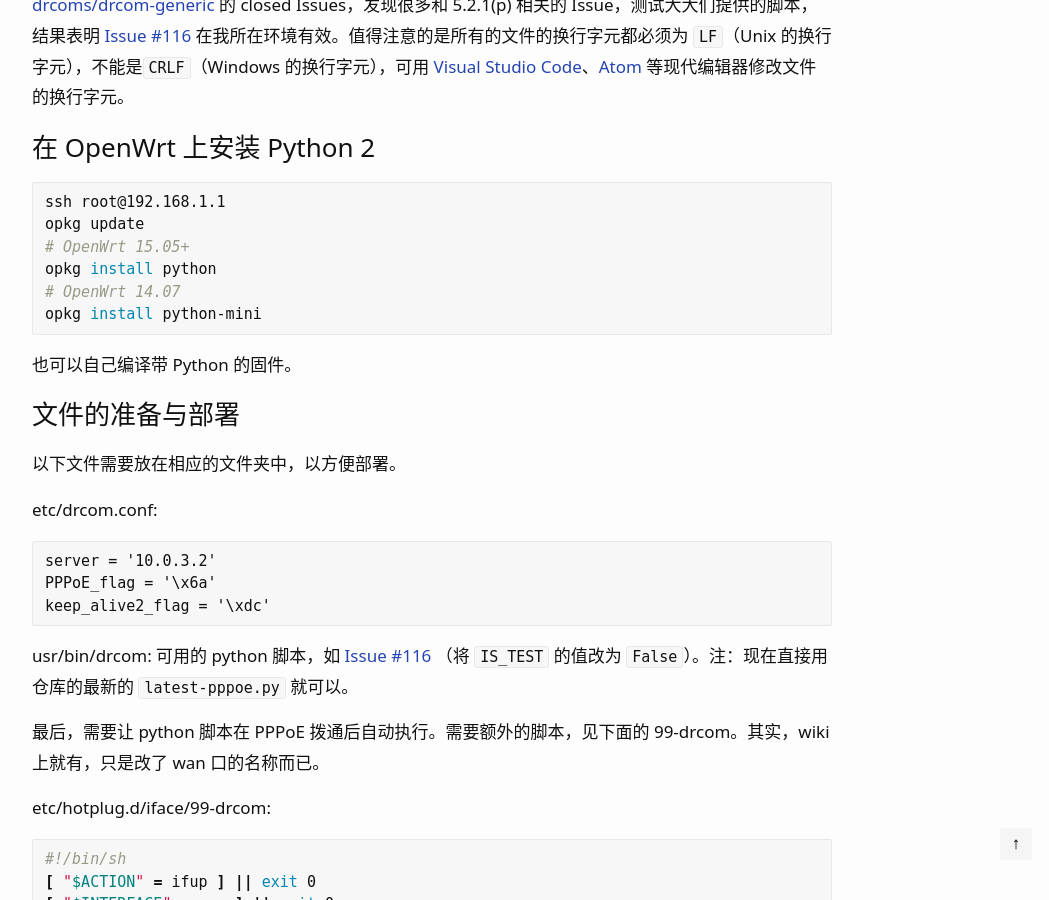
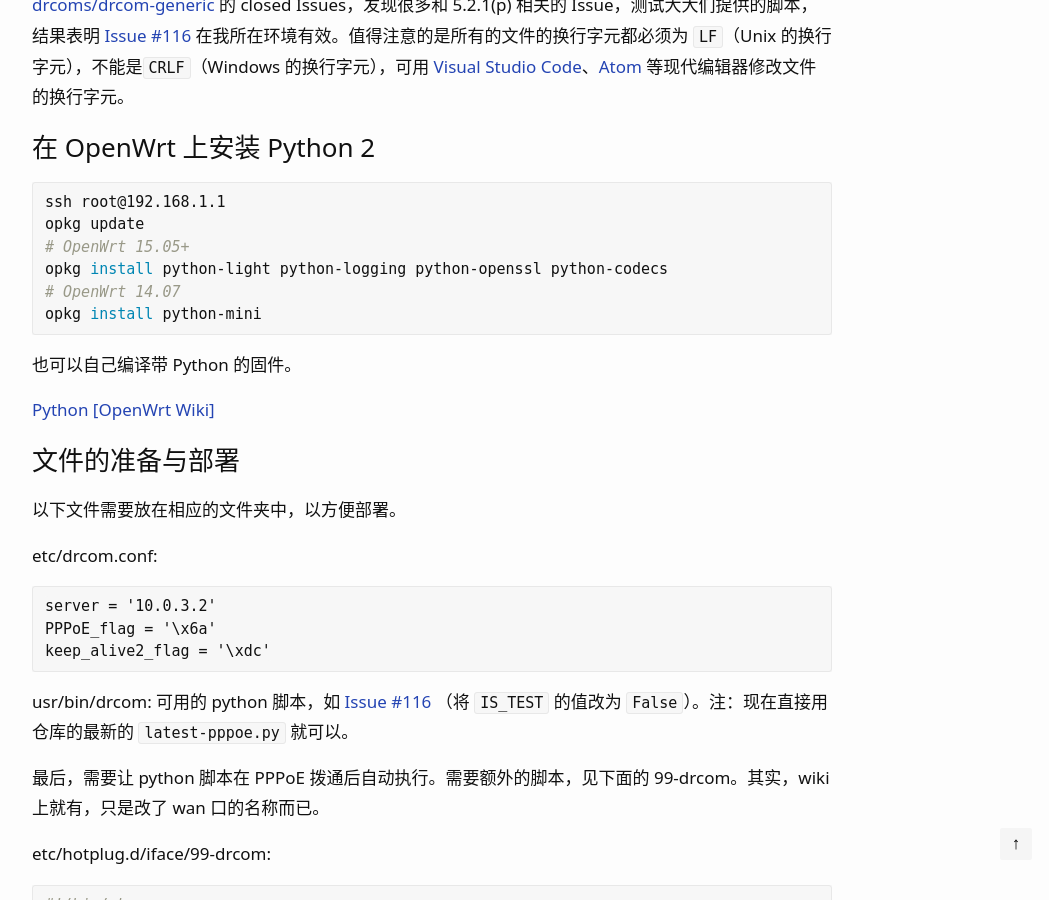
Before and after one commit to dgeibi/dgeibi.github.com, a Jekyll site: the page built from _posts/2016-10-08-drcom.md, in a window 1280 px wide and 900 px high, scrolled down 710 px. Shown: the whole window, without its empty margins (208-1257 px from the left). Built offline with Jekyll 4.4.1, drawn with Linux system fonts in a browser that asks for light colours; comment, search, counter and statistics services are not loaded.

Commit message:
update at 2016-10-11 12:15:05 UTC

````diff
--- a/_posts/2016-10-08-drcom.md
+++ b/_posts/2016-10-08-drcom.md
@@ -29,12 +29,14 @@ sed -i '/proto_run_command/i password=`echo -e "$password"`' /lib/netifd/proto/p
 ssh root@192.168.1.1
 opkg update
 # OpenWrt 15.05+
-opkg install python
+opkg install python-light python-logging python-openssl python-codecs
 # OpenWrt 14.07
 opkg install python-mini
 ```
 
 也可以自己编译带 Python 的固件。
+
+[Python [OpenWrt Wiki]](https://wiki.openwrt.org/doc/software/python)
 
 ## 文件的准备与部署
 
````
